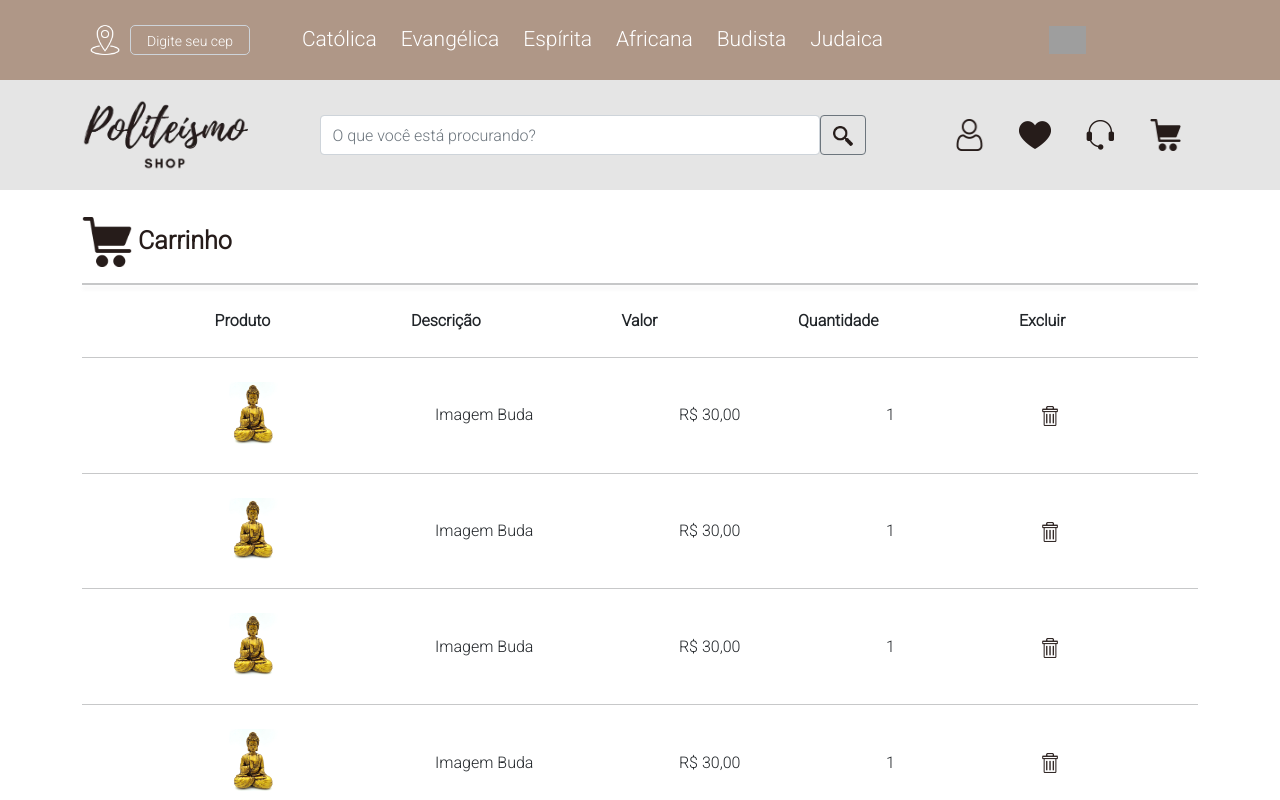
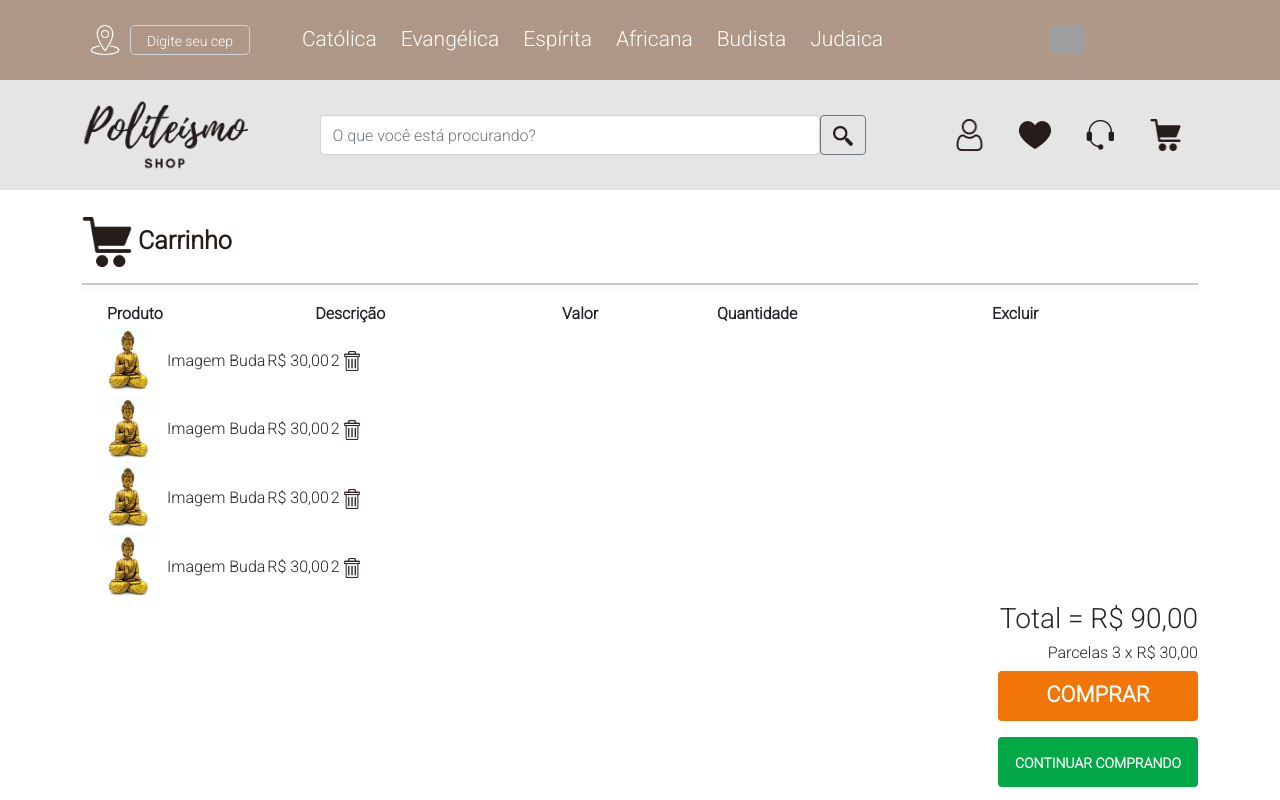
Before and after one commit to WilliamOldTree/projeto-rd, a React (Create React App) app in the folder base-pi-react/: page /cart in a window 1280 px wide. Shown: the top 800 px of the page. Built offline with nearby package versions, Linux system fonts and the light colour scheme; grey boxes are pictures that could not be loaded.

Commit message:
Componetizacao tabela resumo compra

```diff
--- a/base-pi-react/package.json
+++ b/base-pi-react/package.json
@@ -8,7 +8,7 @@
     "@testing-library/user-event": "^13.5.0",
     "bootstrap": "^5.1.3",
     "react": "^17.0.2",
-    "react-bootstrap": "^2.2.0",
+    "react-bootstrap": "^2.2.1",
     "react-dom": "^17.0.2",
     "react-router-dom": "^5.3.0",
     "react-scripts": "5.0.0",
--- /dev/null
+++ b/base-pi-react/src/components/list_compra/List_compra.css
@@ -0,0 +1,12 @@
+@import url('https://fonts.googleapis.com/css2?family=Inter:wght@200&family=Roboto:wght@300&display=swap');
+
+.list_resumo_compra{
+    display: flex;
+    flex-direction: column;
+    justify-content: space-around;
+
+}
+
+.list_resumo_compra th{
+    padding-right: 20px;
+}
--- /dev/null
+++ b/base-pi-react/src/components/list_compra/List_compra.js
@@ -0,0 +1,42 @@
+import React from "react";
+import './List_compra.css'
+import Resumo_compras from "../resumo_compra/Resumo_compra";
+
+const List_compra = () => {
+
+    return <div className="container list_resumo_compra">
+        <table>
+            <thead>
+                <tr>
+                    <th>Produto</th>
+                    <th>Descrição</th>
+                    <th>Valor</th>
+                    <th>Quantidade</th>
+                    <th>Excluir</th>
+                </tr>
+            </thead>
+            {/* <tbody>
+                <Resumo_compras />
+                <Resumo_compras />
+                </tbody> */}
+
+
+
+
+
+
+            {/* <tbody>
+                <tr>
+                    <td><img alt="produto" width={70} src={props.product_img}/></td>
+                    <td>{props.descricao}</td>
+                    <td>{props.valor}</td>
+                    <td>{props.quantidade}</td>
+                    <td><img alt="excluir" width={20} src={props.trash_img}/></td>
+                </tr>
+            </tbody> */}
+        </table>
+    </div>
+
+
+}
+export default List_compra
--- /dev/null
+++ b/base-pi-react/src/components/resumo_compra/Resumo_compra.css
@@ -0,0 +1,7 @@
+@import url('https://fonts.googleapis.com/css2?family=Inter:wght@200&family=Roboto:wght@300&display=swap');
+
+.list_resumo_compra{
+    display: flex;
+    flex-direction: column;
+
+}
--- /dev/null
+++ b/base-pi-react/src/components/resumo_compra/Resumo_compra.js
@@ -0,0 +1,19 @@
+import React from "react";
+import './Resumo_compra.css'
+
+const Resumo_compras = (props) => {
+    return <>
+        {/* <table>
+            <tbody> */}
+                <tr>
+                    <td><img alt="produto" width={70} src={props.product_img} /></td>
+                    <td>{props.descricao}</td>
+                    <td>{props.valor}</td>
+                    <td>{props.quantidade}</td>
+                    <td><img alt="excluir" width={20} src={props.trash_img} /></td>
+                </tr>
+            {/* </tbody>
+        </table> */}
+    </>
+}
+export default Resumo_compras;
--- a/base-pi-react/src/pages/cart/Cart.js
+++ b/base-pi-react/src/pages/cart/Cart.js
@@ -5,7 +5,9 @@ import Title from '../../components/title/Title'
 import CartIcon from '../../components/asserts/icons/cart.png'
 import TrashIcon from '../../components/asserts/icons/lixeira.png'
 import BudaMedit from '../../components/asserts/images/cart-images/buda-meditando.png'
-import { Link } from "react-router-dom";
+import { Link } from "react-router-dom"
+import List_compra from '../../components/list_compra/List_compra'
+import Resumo_compras from '../../components/resumo_compra/Resumo_compra'
 
 function Cart() {
     return (
@@ -14,15 +16,33 @@ function Cart() {
             {/* BEGINNER CONTEUDO */}
             <section >
                 <div className='container' id='cart_list'>
-                {/* BEGING CART-TITLE */}
-                <Title titleIcon={CartIcon} titleText="Carrinho"/>
-                {/* FINISH CART-TITLE */}
+                    {/* BEGING CART-TITLE */}
+                    <Title titleIcon={CartIcon} titleText="Carrinho" />
+                    {/* FINISH CART-TITLE */}
 
 
-                {/* BEGINNER CART-LIST  */}
+                    {/* BEGINNER CART-LIST  */}
 
-                    <table className="table table-borderless" >
+                    {/* <table className="table table-borderless" > */}
 
+
+
+                    <div className='container list_resumo_compra'>
+                        <List_compra />
+                        <Resumo_compras product_img={BudaMedit} descricao='Imagem Buda' valor='R$ 30,00' quantidade='2' trash_img={TrashIcon} />
+                        <Resumo_compras product_img={BudaMedit} descricao='Imagem Buda' valor='R$ 30,00' quantidade='2' trash_img={TrashIcon} />
+                        <Resumo_compras product_img={BudaMedit} descricao='Imagem Buda' valor='R$ 30,00' quantidade='2' trash_img={TrashIcon} />
+                        <Resumo_compras product_img={BudaMedit} descricao='Imagem Buda' valor='R$ 30,00' quantidade='2' trash_img={TrashIcon} />
+                    </div>
+
+
+
+
+
+
+
+                    {/* <List_compra product_img={BudaMedit} descricao='Imagem Buda' valor='R$ 30,00' quantidade='2' trash_img={TrashIcon} /> */}
+                    {/*
                         <thead>
                             <tr className='cart-title-table'>
                                 <th itemScope='col'>Produto</th>
@@ -76,9 +96,12 @@ function Cart() {
                                 <td ><img src={TrashIcon} alt='Excluir' width={20} /></td>
                             </tr>
                             <hr></hr>
-                        </tbody>
+                        </tbody> */}
 
-                    </table>
+                    {/* </table> */}
+
+
+
 
                     <div className='container' id='cart_total'>
 
```
Also changed, not shown: 1 other file (tests, documents, lock files or other folders).
